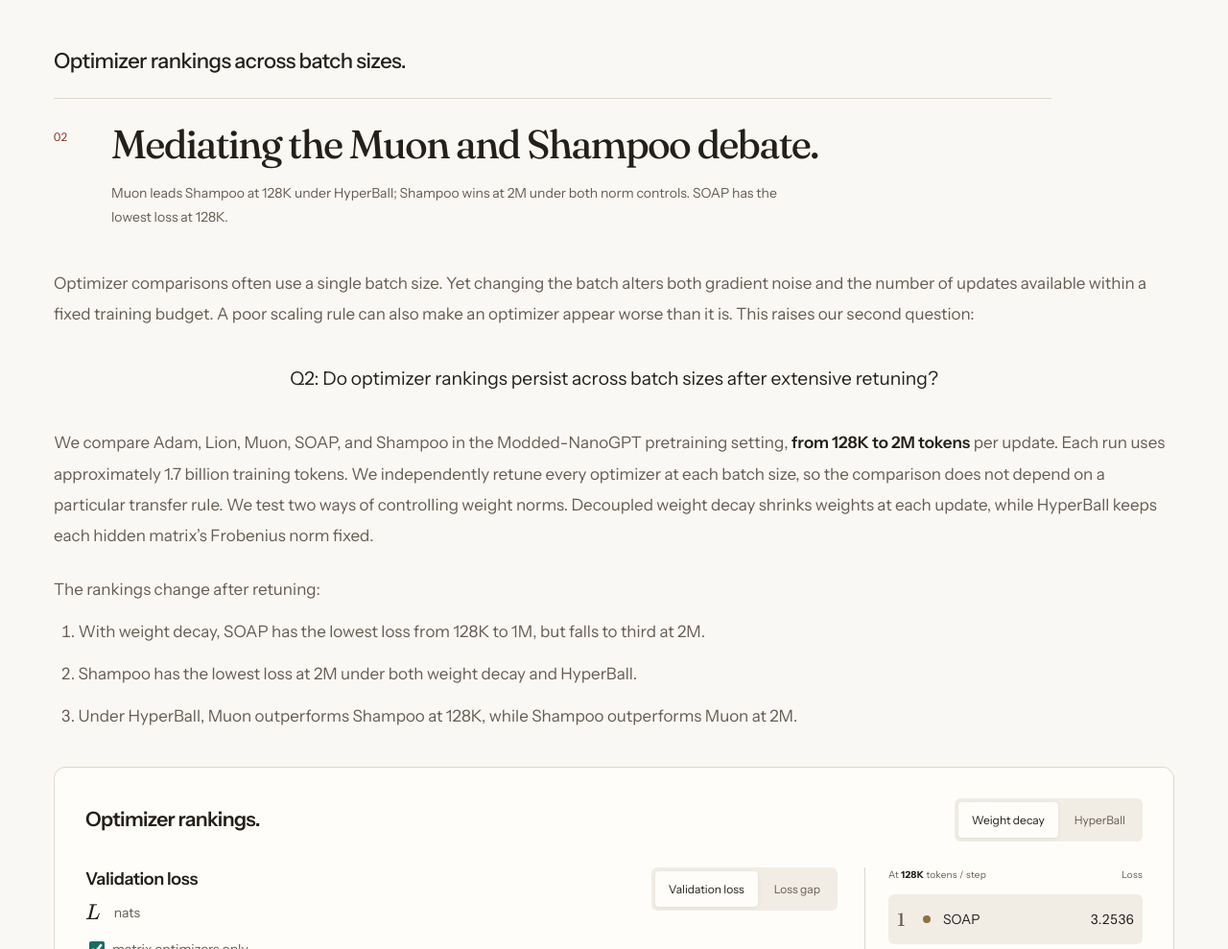
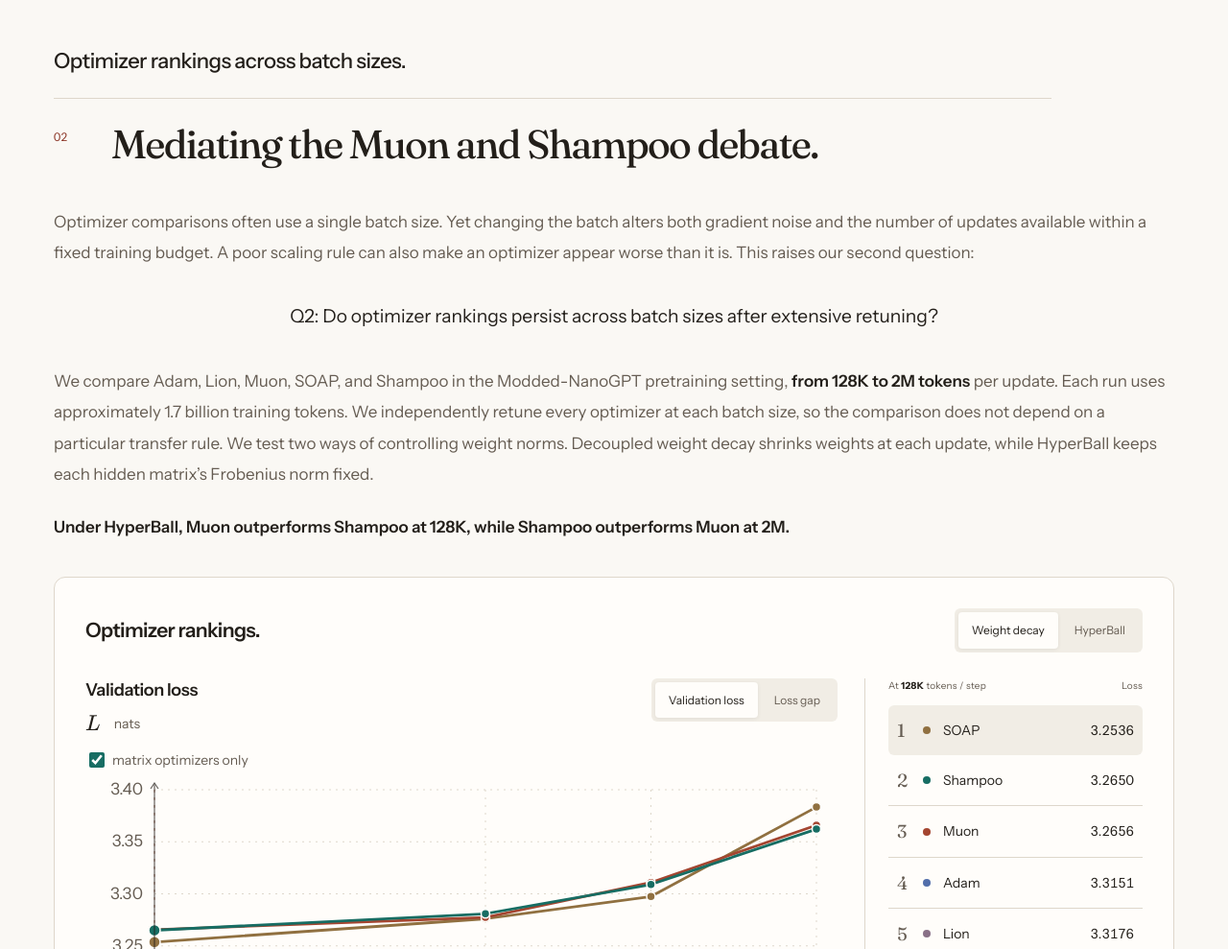
Before and after one commit to dangxingyu/batch-size-blog, a website: page index.html in a window 1280 px wide. Shown: the part 3660-4649 px from the top of the page at 96% size. Drawn offline with Linux system fonts and the light colour scheme.

Commit message:
Focus ranking prose on the Muon-Shampoo crossover

```diff
--- a/index.html
+++ b/index.html
@@ -82,19 +82,14 @@
 </section>
 
 <section id="rankings" class="chapter wrap">
-  <div class="chapter-head"><div><h2>Optimizer rankings across batch sizes.</h2></div></div><aside class="research-pitch"><span class="pitch-number" aria-hidden="true">02</span><div><h3>Mediating the Muon and Shampoo debate.</h3><p>Muon leads Shampoo at 128K under HyperBall; Shampoo wins at 2M under both norm controls. SOAP has the lowest loss at 128K.</p></div></aside>
+  <div class="chapter-head"><div><h2>Optimizer rankings across batch sizes.</h2></div></div><aside class="research-pitch"><span class="pitch-number" aria-hidden="true">02</span><div><h3>Mediating the Muon and Shampoo debate.</h3></div></aside>
 <div class="prose essay-prose">
   <p>Optimizer comparisons often use a single batch size. Yet changing the batch alters both gradient noise and the number of updates available within a fixed training budget. A poor scaling rule can also make an optimizer appear worse than it is. This raises our second question:</p>
 </div>
 <p class="scaling-question">Q2: Do optimizer rankings persist across batch sizes after extensive retuning?</p>
 <div class="prose essay-prose">
   <p>We compare Adam, Lion, Muon, SOAP, and Shampoo in the Modded-NanoGPT pretraining setting, <strong>from 128K to 2M tokens</strong> per update. Each run uses approximately 1.7 billion training tokens. We independently retune every optimizer at each batch size, so the comparison does not depend on a particular transfer rule. We test two ways of controlling weight norms. Decoupled weight decay shrinks weights at each update, while HyperBall keeps each hidden matrix’s Frobenius norm fixed.</p>
-  <p>The rankings change after retuning:</p>
-  <ol class="scaling-findings">
-    <li>With weight decay, SOAP has the lowest loss from 128K to 1M, but falls to third at 2M.</li>
-    <li>Shampoo has the lowest loss at 2M under both weight decay and HyperBall.</li>
-    <li>Under HyperBall, Muon outperforms Shampoo at 128K, while Shampoo outperforms Muon at 2M.</li>
-  </ol>
+  <p><strong>Under HyperBall, Muon outperforms Shampoo at 128K, while Shampoo outperforms Muon at 2M.</strong></p>
 </div>
   <div class="experiment light-panel">
     <div class="panel-top"><div><h3>Optimizer rankings.</h3></div><div class="segmented" id="family-tabs" aria-label="Weight norm control"><button class="active" data-family="standard_wd" aria-pressed="true">Weight decay</button><button data-family="hyperball" aria-pressed="false">HyperBall</button></div></div>
```
